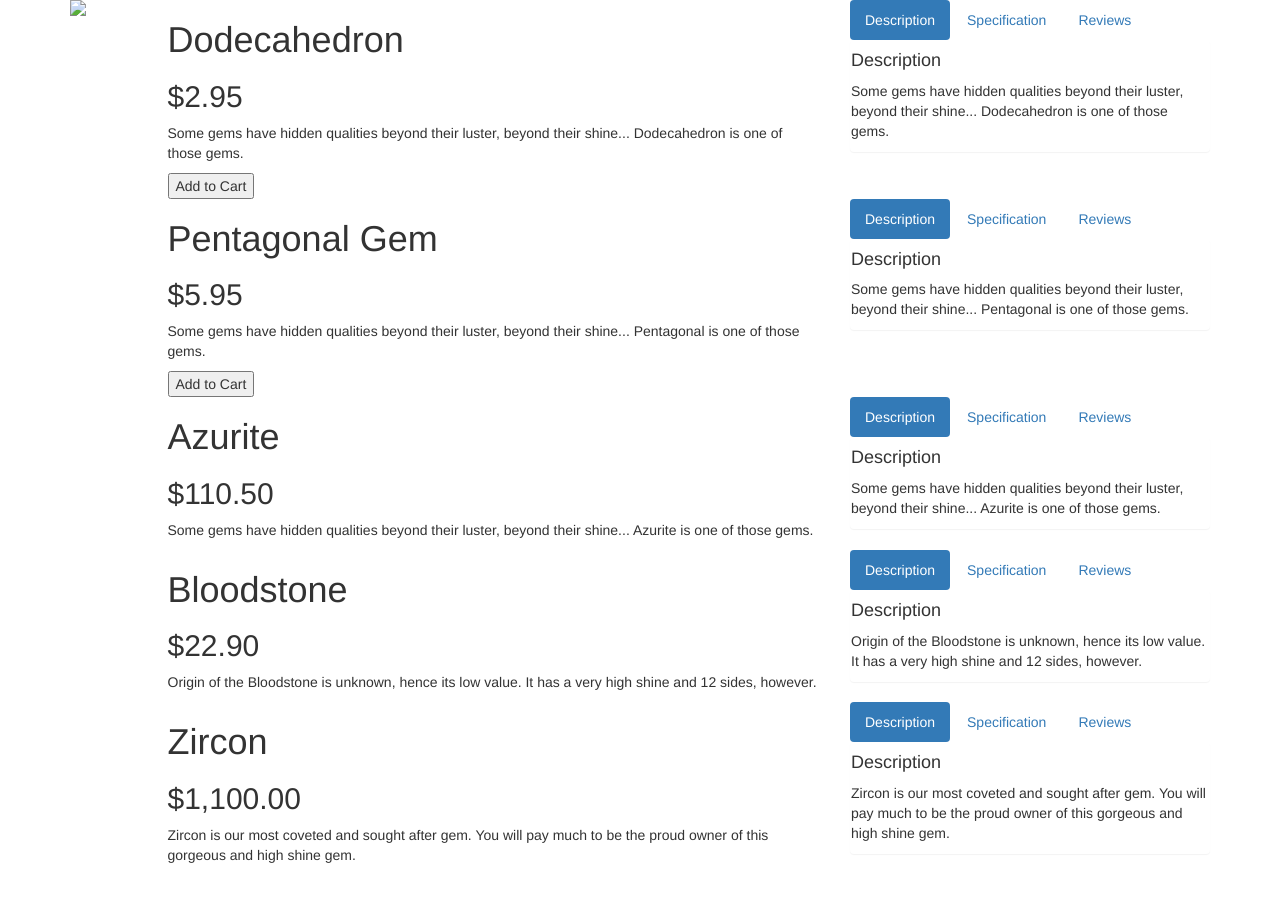
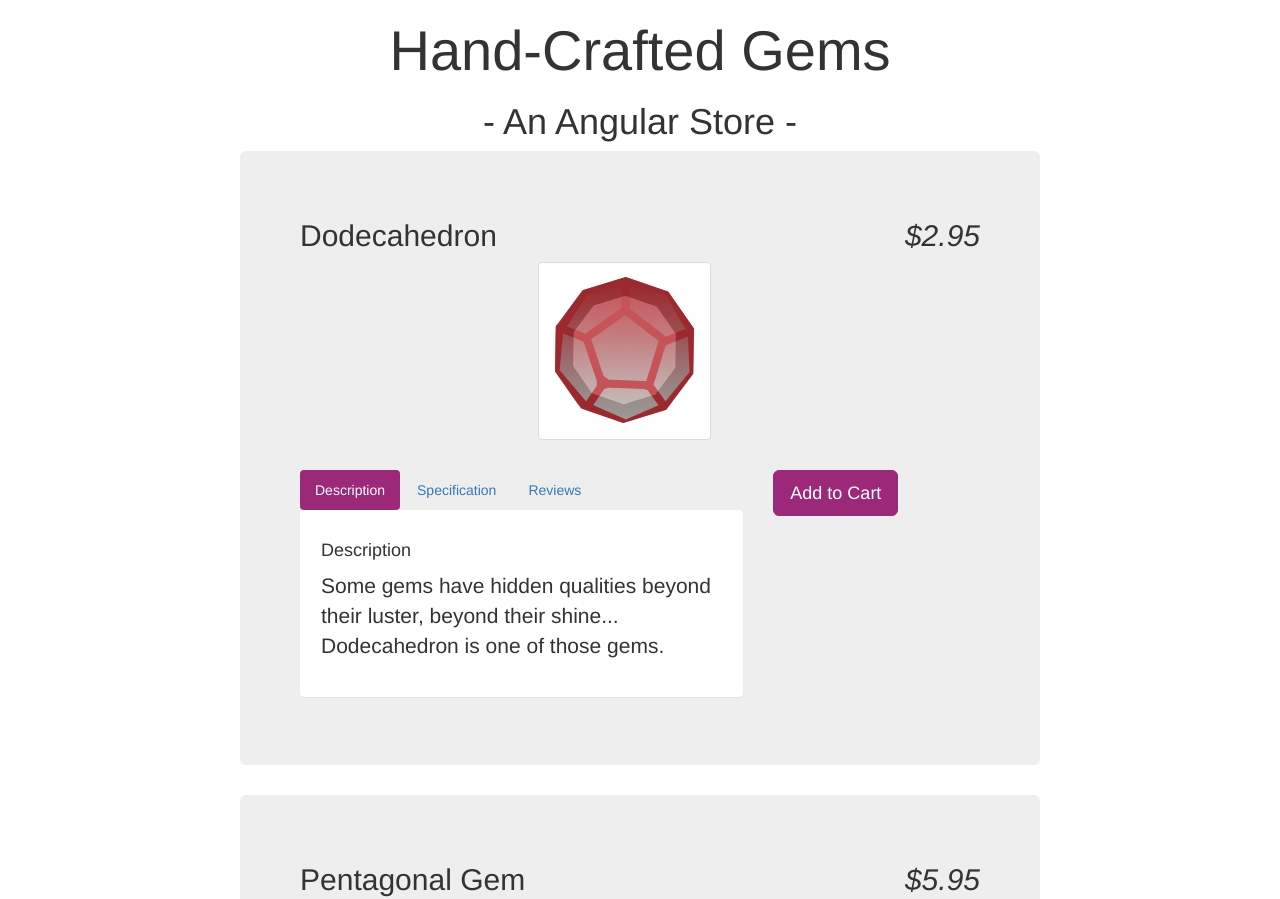
Before and after one commit to cordial-emily/Store-made-with-Angular, a plain HTML site: page index.html in a window 1280 px wide. Shown: the top 899 px of the page. Before the commit the page ends 875 px from the top, so only its background shows below. Drawn offline with nearby package versions, Linux system fonts and the light colour scheme.

Commit message:
re-arranged columns, added a css file, and two images

```diff
--- a/app.js
+++ b/app.js
@@ -24,18 +24,20 @@
       name: "Dodecahedron",
       price: 2.95,
       description: "Some gems have hidden qualities beyond their luster, beyond their shine... Dodecahedron is one of those gems. ",
+      color: '#9B2830',
       canPurchase: true,
       images: [
-        {
-          full: "images/dodecahedron-01-full.png",
-          thumb: "images/dodecahedron-01-thumb.png"
-        }
+        "images/dodecahedron.png",
+        "images/dodecahedron.png"
       ]
     },
     {
       name: "Pentagonal Gem",
       price: 5.95,
       description: "Some gems have hidden qualities beyond their luster, beyond their shine... Pentagonal is one of those gems. ",
+      images: [
+        "images/Pentagonal.png"
+      ],
       canPurchase: true
     },
     {
@@ -47,7 +49,7 @@
             color: '#CCC',
             faces: 14,
             images: [
-              "images/gem-02.gif",
+              "images/dodecahedron.png",
               "images/gem-05.gif",
               "images/gem-09.gif"
             ],
--- /dev/null
+++ b/css/style.css
@@ -0,0 +1,28 @@
+/** custom css ****/
+
+/* main width */
+.container.custom-width {
+    max-width: 800;
+}
+
+/* center gem image */
+.gem-holder {
+    margin-left: 35%;
+    width: 350px;
+    padding-bottom: 30px;
+}
+
+/* center tab text  */
+.panel {
+    padding: 20px;
+}
+
+/* make buttons purple */
+.btn-primary {
+    background-color: #9B2878;
+    border-color: #9B2878;
+}
+.nav-pills>li.active>a, .nav-pills>li.active>a:focus{
+    color: #fff;
+    background-color: #9B2878;
+}
--- a/index.html
+++ b/index.html
@@ -4,27 +4,37 @@
   <meta charset="utf-8">
   <title>Gem Store in Angular</title>
   <link rel="stylesheet" type="text/css" href="bootstrap-3.3.6-dist/css/bootstrap.min.css" />
+  <link rel="stylesheet" type="text/css" href="css/style.css" />
   <script type="text/javascript" src="angular.js"></script>
   <script type="text/javascript" src="app.js"></script>
 </head>
 <body>
-<div class="container" ng-controller="StoreController as store">
+  <header>
+    <h1 style="text-align: center;font-size: 4em;">Hand-Crafted Gems</h1>
+    <h1 style="text-align: center;"> - An Angular Store - </h1>
+  </header>
 
+<div class="container custom-width" ng-controller="StoreController as store">
 
-  <div class="row product" ng-repeat="product in store.products">
+  <div class="row product jumbotron" ng-repeat="product in store.products">
+    <!-- one inner row -->
+    <div class="row">
+    <div class="col-md-6"><h2>{{product.name}}</h2></div>
+    <div class="col-md-6"><h2 style="text-align: right;"><i>{{product.price | currency }}</i></h2> </div>
+    </div><!-- end inner row -->
 
+    <!-- two inner row -->
+    <div class="row">
+      <div class="col-md-12">
+        <div class="gem-holder">
+          <img class="img-thumbnail" ng-src="{{ product.images[0] }}"/>
+        </div>
+      </div>
+    </div><!-- end inner row -->
 
-
-    <div class="col-md-1">
-      <img ng-src="{{ product.images[0].thumb }}"/>
-    </div>
-    <div class="col-md-7">
-      <h1>{{product.name}}</h1>
-      <h2>{{product.price | currency}}</h2>
-      <p>{{product.description}}</p>
-      <button ng-show="product.canPurchase">Add to Cart</button>
-    </div>
-    <div class="col-md-4">
+    <!-- two inner row -->
+    <div class="row">
+      <div class="col-md-8">
         <section ng-controller="PanelController as panel">
           <ul class="nav nav-pills">
             <li ng-class="{ active:panel.isSelected(1) }"> <a href ng-click="panel.selectTab(1)">Description</a></li>
@@ -58,6 +68,10 @@
           </div>
         </section>
       </div>
+      <div class="col-md-4">
+        <button class="btn btn-primary btn-lg" ng-show="product.canPurchase">Add to Cart</button>
+      </div>
+  </div><!-- end inner row -->
 
 
 
```
Also changed, not shown: images/Pentagonal.png (added), images/dodecahedron.png (added). Lines whose indentation alone changed are shown as unchanged.
